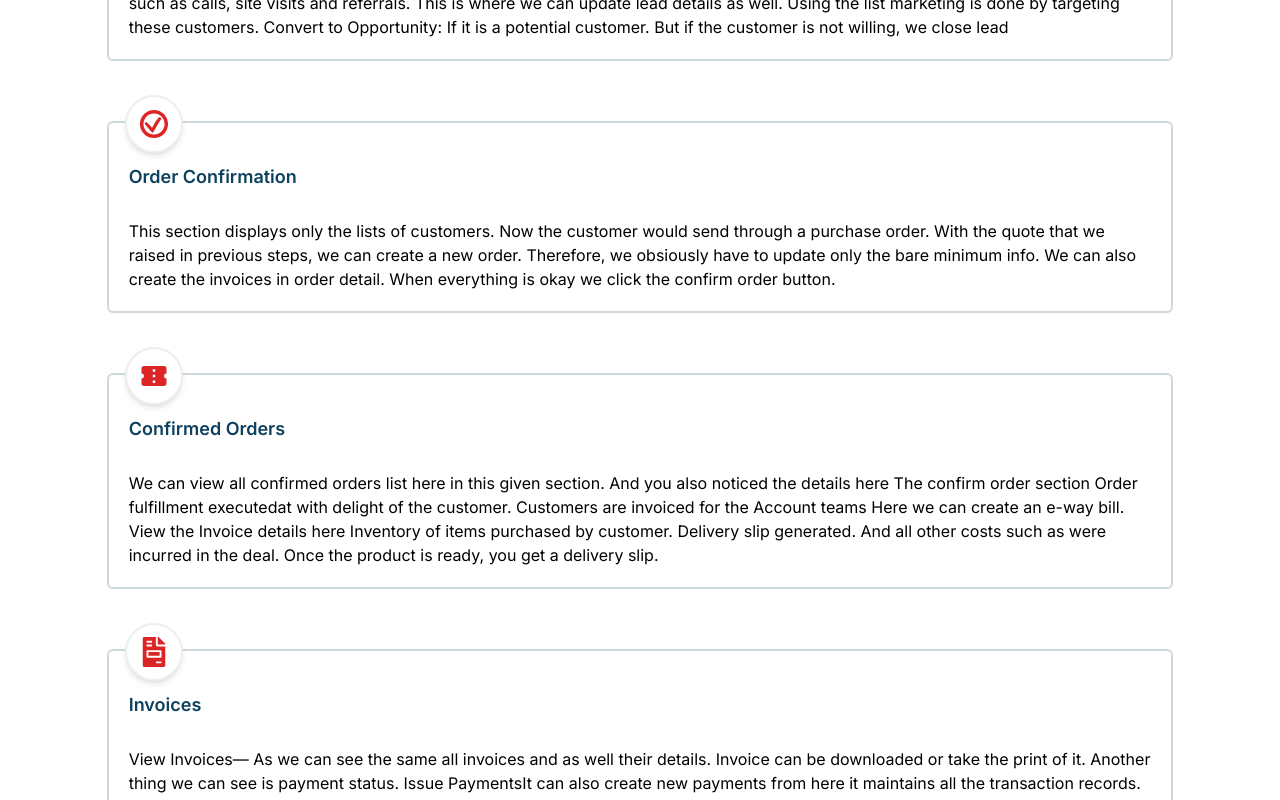
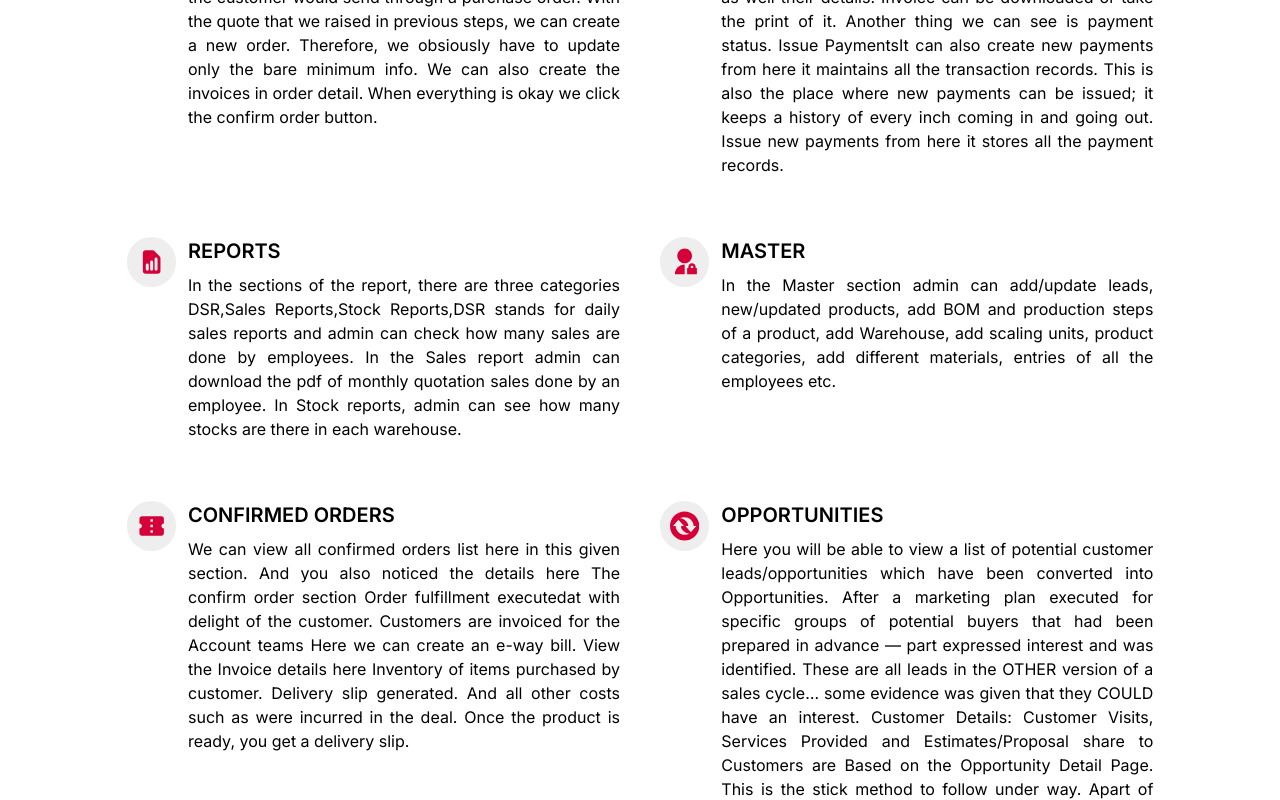
Before and after one commit to ShaikhAnsarAhmed/mcube, a Next.js app: page /m-crm in a window 1280 px wide. Shown: the part 1100-1900 px from the top of the page. Built offline with nearby package versions, Linux system fonts and the light colour scheme.

Commit message:
add mcrm data

```diff
--- a/src/app/(routes)/(products)/m-crm/page.js
+++ b/src/app/(routes)/(products)/m-crm/page.js
@@ -1,4 +1,5 @@
-import CommonCard from "@/components/global/commonCard";
+// import CommonCard from "@/components/global/commonCard";
+import CommonFeatures from "@/components/global/commonFeatures";
 import Heading from "@/components/global/Heading";
 import LandinBannaer from "@/components/global/landingBanner";
 import SubHeadingLeft from "@/components/global/SubHeadingLeft";
@@ -33,7 +34,8 @@ function ERPschools() {
             <SubHeadingLeft title="Key Features" />
           </div>
           <div className="py-10">
-            <CommonCard cardData={mCrm} gridData="sm:grid-cols-1" />
+            {/* <CommonCard cardData={mCrm} gridData="sm:grid-cols-2" /> */}
+            <CommonFeatures cardData={mCrm} gridData="sm:grid-cols-2" />
           </div>
         </div>
       </div>
--- a/src/constant/cardData.js
+++ b/src/constant/cardData.js
@@ -727,27 +727,7 @@ We can also create the invoices in order detail.
 When everything is okay we click the confirm order button.`,
     icon: <GiConfirmed className=" group-hover:text-white text-3xl" />,
   },
-  {
-    title: "Confirmed Orders",
-    desc: `We can view all confirmed orders list here in this given section. And you also noticed the details here
 
-The confirm order section Order fulfillment executedat with delight of the customer.
-
-Customers are invoiced for the Account teams
-
-Here we can create an e-way bill.
-
-View the Invoice details here
-
-Inventory of items purchased by customer.
-
-Delivery slip generated.
-
-And all other costs such as were incurred in the deal.
-
-Once the product is ready, you get a delivery slip.`,
-    icon: <MdConfirmationNumber className=" group-hover:text-white text-3xl" />,
-  },
   {
     title: "Invoices",
     desc: `View Invoices— As we can see the same all invoices and as well their details.
@@ -775,6 +755,27 @@ In Stock reports, admin can see how many stocks are there in each warehouse.`,
     desc: `In the Master section admin can add/update leads, new/updated products, add BOM and production steps of a product, add Warehouse, add scaling units, product categories, add different materials, entries of all the employees etc.
 `,
     icon: <RiAdminFill className=" group-hover:text-white text-3xl" />,
+  },
+  {
+    title: "Confirmed Orders",
+    desc: `We can view all confirmed orders list here in this given section. And you also noticed the details here
+
+The confirm order section Order fulfillment executedat with delight of the customer.
+
+Customers are invoiced for the Account teams
+
+Here we can create an e-way bill.
+
+View the Invoice details here
+
+Inventory of items purchased by customer.
+
+Delivery slip generated.
+
+And all other costs such as were incurred in the deal.
+
+Once the product is ready, you get a delivery slip.`,
+    icon: <MdConfirmationNumber className=" group-hover:text-white text-3xl" />,
   },
   {
     title: "Opportunities",
```
